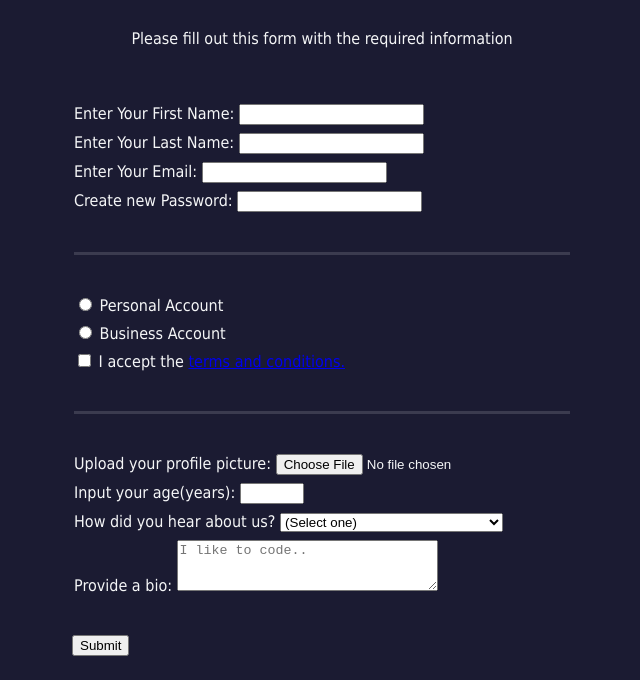
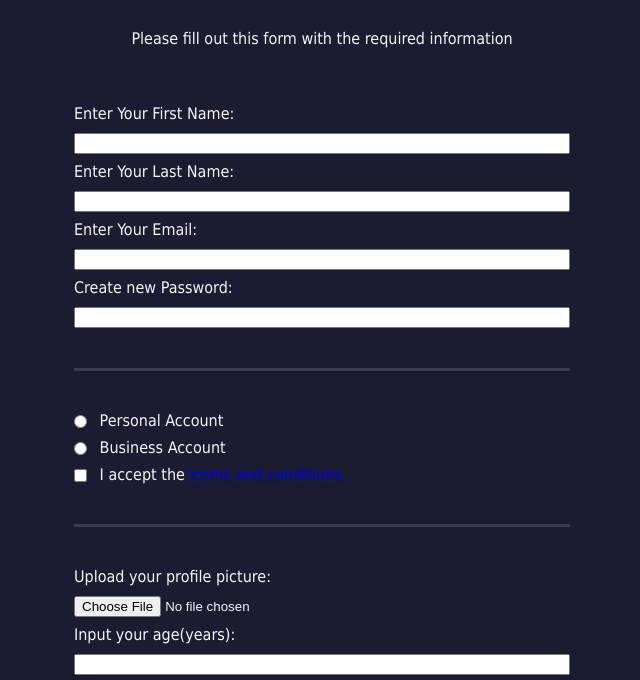
Before and after one commit to vicgals/freecode, a plain HTML site: page index.html in a window 1280 px wide. Shown: the part 73-753 px from the top of the page, without its empty margins (318-958 px from the left). Drawn offline with Linux system fonts and the light colour scheme.

Commit message:
added class in the input element and style

```diff
--- a/index.html
+++ b/index.html
@@ -17,9 +17,9 @@
     </fieldset>
 
     <fieldset>
-      <label><input type="radio" name="account-type"/> Personal Account</label>
-      <label><input type="radio" name="account-type"/> Business Account</label>
-      <label><input type="checkbox" name="terms" required/> I accept the <a href="https://www.freecodecamp.org/news/terms-of-service/">terms and conditions.</a></label>
+      <label><input class="inline" type="radio" name="account-type"/> Personal Account</label>
+      <label><input class="inline" type="radio" name="account-type"/> Business Account</label>
+      <label><input class="inline" type="checkbox" name="terms" required/> I accept the <a href="https://www.freecodecamp.org/news/terms-of-service/">terms and conditions.</a></label>
     </fieldset>
 
     <fieldset>
--- a/styles.css
+++ b/styles.css
@@ -33,3 +33,15 @@ fieldset {
 fieldset:not(:last-of-type) {
   border-bottom: 3px solid #3b3b4f;
 }
+
+input, textarea, select {
+  width: 100%;
+  margin: 0;
+  margin-top: 10px;
+}
+
+.inline {
+  width: unset;
+  margin: 0 .5rem 0 0;
+  vertical-align: middle;
+}
```
